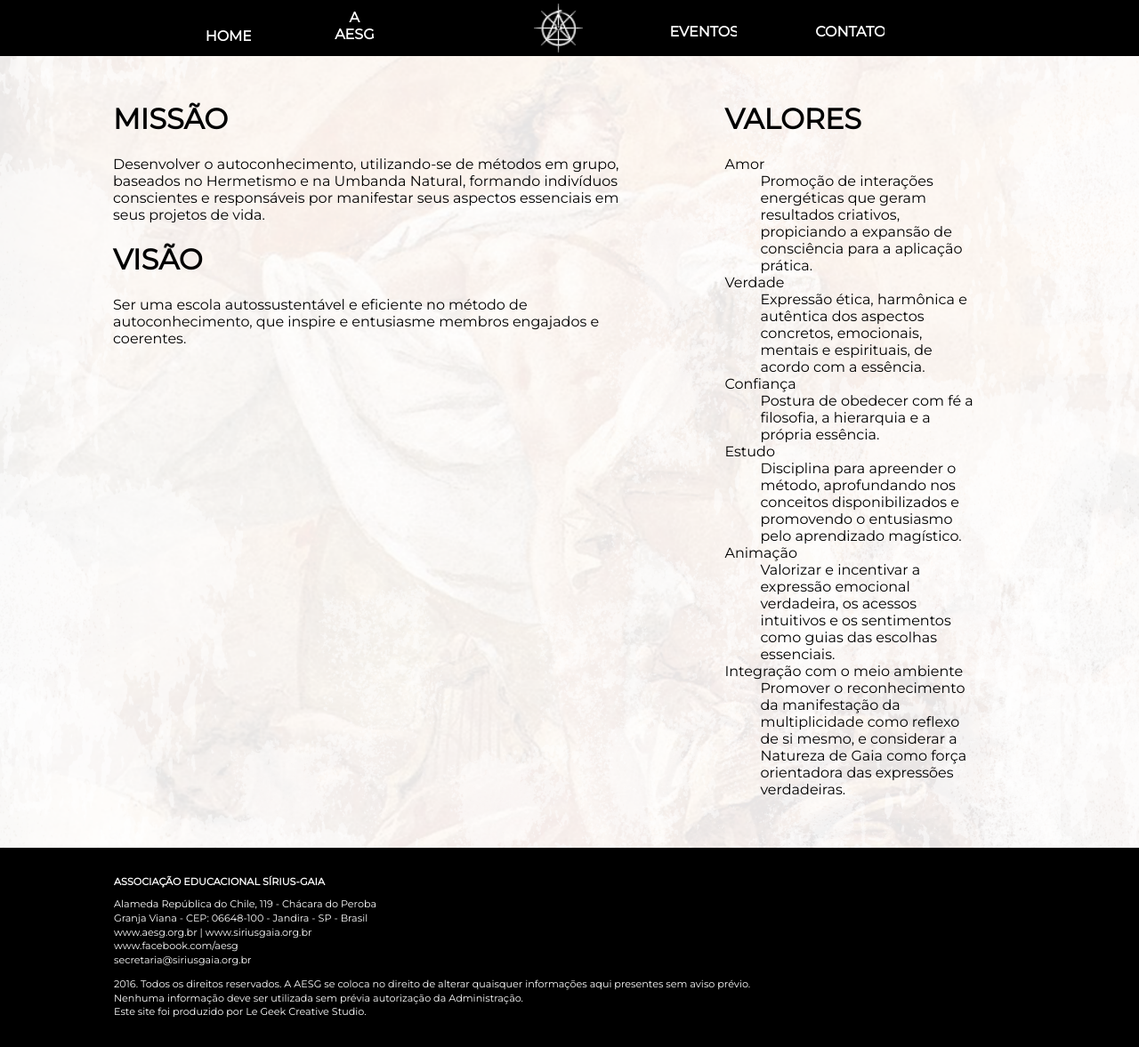
After one commit to priscilavdm/aesg, a PHP site: page /aesg.php in a window 1280 px wide. The commit adds this page. Shown: the whole page at 89% size. Run offline with PHP 8.4, Linux system fonts and the light colour scheme; some libraries are stand-ins or nearby versions.

Commit message:
Inclusão do php e divisão das páginas. Inclusão de imagens

```diff
--- /dev/null
+++ b/aesg.php
@@ -0,0 +1,73 @@
+<!doctype html>
+<!--[if lt IE 7]>      <html class="no-js lt-ie9 lt-ie8 lt-ie7" lang=""> <![endif]-->
+<!--[if IE 7]>         <html class="no-js lt-ie9 lt-ie8" lang=""> <![endif]-->
+<!--[if IE 8]>         <html class="no-js lt-ie9" lang=""> <![endif]-->
+<!--[if gt IE 8]><!--> <html class="no-js" lang=""> <!--<![endif]-->
+    <head>
+        <meta charset="utf-8">
+        <meta http-equiv="X-UA-Compatible" content="IE=edge,chrome=1">
+        <title>Associação Educacional Sírius-Gaia</title>
+        <meta name="description" content="">
+        <meta name="viewport" content="width=device-width, initial-scale=1">
+        <link rel="apple-touch-icon" href="apple-touch-icon.png">
+
+        <link rel="stylesheet" href="css/normalize.min.css">
+        <link rel="stylesheet" href="css/main.css">
+
+        <!--[if lt IE 9]>
+            <script src="js/vendor/html5-3.6-respond-1.4.2.min.js"></script>
+        <![endif]-->
+    </head>
+    <body>
+        <!--[if lt IE 8]>
+            <p class="browserupgrade">Você está usando um navegador <strong>ultrapassado</strong>. Por favor <a href="http://browsehappy.com/">atualize seu navegador</a> para melhorar sua experiência.</p>
+        <![endif]-->
+
+        <div class="header-container">
+	<?php include "menu.html"?>
+        </div>
+
+        <div class="main-container">
+            <div class="main wrapper clearfix" id="">
+                <article>
+                    <section>
+                        <h1>Missão</h1>
+                        <p>Desenvolver o autoconhecimento, utilizando-se de métodos em grupo, baseados no Hermetismo e na Umbanda Natural, formando indivíduos conscientes e responsáveis por manifestar seus aspectos essenciais em seus projetos de vida.</p>
+                    </section>
+                    <section>
+                        <h1>Visão</h1>
+                        <p>Ser uma escola autossustentável e eficiente no método de autoconhecimento, que inspire e entusiasme membros engajados e coerentes.</p>
+                    </section>
+                </article>
+
+                <aside>
+                    <h1>Valores</h1>
+	        <dl>
+		<dt>Amor</dt>
+		<dd>Promoção de interações energéticas que geram resultados criativos, propiciando a expansão de consciência para a aplicação prática.</dd>
+		<dt>Verdade</dt>
+		<dd>Expressão ética, harmônica e autêntica dos aspectos concretos, emocionais, mentais e espirituais, de acordo com a essência.</dd>
+		<dt>Confiança</dt>
+		<dd>Postura de obedecer com fé a filosofia, a hierarquia e  a própria essência.</dd>
+		<dt>Estudo</dt>
+		<dd>Disciplina para apreender o método, aprofundando nos conceitos disponibilizados e promovendo o entusiasmo pelo aprendizado magístico.</dd>
+		<dt>Animação</dt>
+		<dd>Valorizar e incentivar a expressão emocional verdadeira, os acessos intuitivos e os sentimentos como guias das escolhas essenciais.</dd>
+		<dt>Integração com o meio ambiente</dt>
+		<dd>Promover o reconhecimento da manifestação da multiplicidade como reflexo de si mesmo, e considerar a Natureza de Gaia como força orientadora das expressões verdadeiras.</dd>
+	        </dl>
+                </aside>
+
+            </div> <!-- #main -->
+        </div> <!-- #main-container -->
+
+        <div class="footer-container">
+	<?php include "footer.html"?>
+        </div>
+
+        <script src="//ajax.googleapis.com/ajax/libs/jquery/1.11.2/jquery.js"></script>
+        <script>window.jQuery || document.write('<script src="js/vendor/jquery-1.11.2.js"><\/script>')</script>
+
+        <script src="js/main.js"></script>
+    </body>
+</html>
--- a/css/main.css
+++ b/css/main.css
@@ -4,46 +4,131 @@
 
 html {
     font-size: 1em;
-    line-height: 1.4;
+    /*line-height: 1.4;*/
 }
 
 body {
+    background: #000;
     font-family: Montserrat, Helvetica;
+    width: 100%;
+}
+
+.header-container{
+    margin: 0 auto;
+    width: 80%;
+}
+
+.main-container{
+    background-image: url("../img/bg.png");
+    background-repeat: no-repeat;
+    background-size: 100% auto;
+    background-color: #fff;
+}
+
+.main {
+    margin: 0 auto;
+    width: 80%;
+}
+
+.footer-container{
+    margin: 0 auto;
+    width: 80%;
 }
 
 /* ===================
     ALL: Theme
    =================== */
 
+#eventos aside img {
+    width: 100%;
+    height: auto;
+}
+
 .title {
     color: #000;
     text-transform: uppercase;
 }
+
+p .aesg {
+    background-image: url("../img/logo-small.png");
+    background-repeat: no-repeat;
+    background-size: contain;
+}
+
+.button {
+    background: #000;
+    clear: both;
+    color: #fff;
+    padding: 0.4em 3em;
+    text-decoration: none;
+    text-transform: uppercase;
+    width: auto;
+}
+
+#aesg {
+    text-align: center;
+}
+
+#aesg img {
+    margin: 0 auto 0 0;
+    height: auto;
+    width: 40%;
+}
+
+#aesg p {
+    text-transform: uppercase;
+}
+
+.aesgsmall {
+    text-align: center;
+}
+
+.aesgsmall span {
+    background-image: url("../img/logo-small.png");
+    background-position: 100% 100%;
+    background-repeat: no-repeat;
+    background-size: cover;
+    display: inline-block;
+    margin: 4px 10px 0 85px;
+    min-width: 55px;
+    min-height: 55px;
+}
+
+.footer-container h3 {
+    font-size: 0.7em;
+    font-weight: bold;
+    text-transform: uppercase;
+}
+
+.footer-container p {
+    font-size: 0.7em;
+    line-height: 1.4em;
+
+}
+
 
 /* ==============
     MOBILE: Menu
    ============== */
 
 .header-container {
-    background-color: #000;
+    width: 100%;
 }
 
 nav ul {
-    margin: 0;
+    margin: 0 auto;
     padding: 0;
     list-style-type: none;
+    width: 80%;
 }
 
 nav a {
+    color: #FFF;
     display: block;
-
     text-align: center;
     text-decoration: none;
     text-transform: uppercase;
     font-weight: bold;
-    letter-spacing: .0001em;
-
-    color: #FFF;
 }
 
 nav a:hover,
@@ -68,13 +153,16 @@ nav a:hover {
 }
 
 .main aside {
-    color: white;
     padding: 0px 5% 10px;
 }
 
 .footer-container footer {
     color: white;
     padding: 20px 0;
+}
+
+.main article h1, .main aside h1 {
+    text-transform: uppercase;
 }
 
 /* ===============
@@ -84,23 +172,6 @@ nav a:hover {
 .ie7 .title {
     padding-top: 20px;
 }
-
-/* ==========================================================================
-   Author's custom styles
-   ========================================================================== */
-
-
-
-
-
-
-
-
-
-
-
-
-
 
 
 /* ==========================================================================
@@ -115,16 +186,16 @@ nav a:hover {
 
     nav a {
         float: left;
-        width: 16%;
-        padding:2%;
+        width: auto;
+        padding: 2% 2% 18%;
         margin-bottom: 0;
     }
 
-    nav li:first-child a {
+    nav li:first-child, nav li:first-child a {
         margin-left: 0;
     }
 
-    nav li:last-child a {
+    nav li:last-child, nav li:last-child a {
         margin-right: 0;
     }
 
@@ -133,7 +204,9 @@ nav a:hover {
    ======================== */
 
     nav ul li {
-        display: inline;
+        display: inline-block;
+        margin-right: 10%;
+        overflow: hidden;
     }
 
     .oldie nav a {
@@ -149,9 +222,6 @@ nav a:hover {
 
     .header-container,
     .main aside {
-        -webkit-box-shadow: 0 5px 10px #aaa;
-           -moz-box-shadow: 0 5px 10px #aaa;
-                box-shadow: 0 5px 10px #aaa;
     }
 
 /* ============
@@ -159,7 +229,7 @@ nav a:hover {
    ============ */
 
     .title {
-        float: left;
+        /*float: left;*/
     }
 /*
     nav {
--- /dev/null
+++ b/footer.html
@@ -0,0 +1,15 @@
+            <footer class="wrapper">
+                <h3>Associação Educacional Sírius-Gaia</h3>
+                <p>
+                    Alameda República do Chile, 119 - Chácara do Peroba<br/>
+                    Granja Viana - CEP: 06648-100 - Jandira - SP - Brasil<br/>
+                    www.aesg.org.br | www.siriusgaia.org.br<br/>
+                    www.facebook.com/aesg<br/>
+                    secretaria@siriusgaia.org.br
+                </p>
+                <p class="copyright">
+                        2016. Todos os direitos reservados. A AESG se coloca no direito de alterar quaisquer informações aqui presentes sem aviso prévio.<br/>
+                        Nenhuma informação deve ser utilizada sem prévia autorização da Administração.<br/>
+                        Este site foi produzido por Le Geek Creative Studio.
+                </p>
+            </footer>
--- /dev/null
+++ b/menu.html
@@ -0,0 +1,11 @@
+            <header class="wrapper clearfix">
+                <nav>
+                    <ul>
+                        <li><a href="index.php">Home</a></li>
+                        <li><a href="aesg.php">A AESG</a></li>
+                        <li class="aesgsmall"><span>&nbsp;</span></li>
+                        <li><a href="eventos.php">Eventos</a></li>
+                        <li><a href="contato.php">Contato</a></li>
+                    </ul>
+                </nav>
+            </header>
```
Also changed, not shown: aesg.html (deleted, +0 -97 lines), contato.php (renamed from contato.html, +2 -29 lines), eventos.php (renamed from eventos.html, +4 -33 lines), index.php (renamed from index.html, +8 -31 lines), css/normalize.css, img/bg.png (added), img/icons.png (added), img/logo-small.png (added), img/logo.png (added), img/simposio.png (added).
